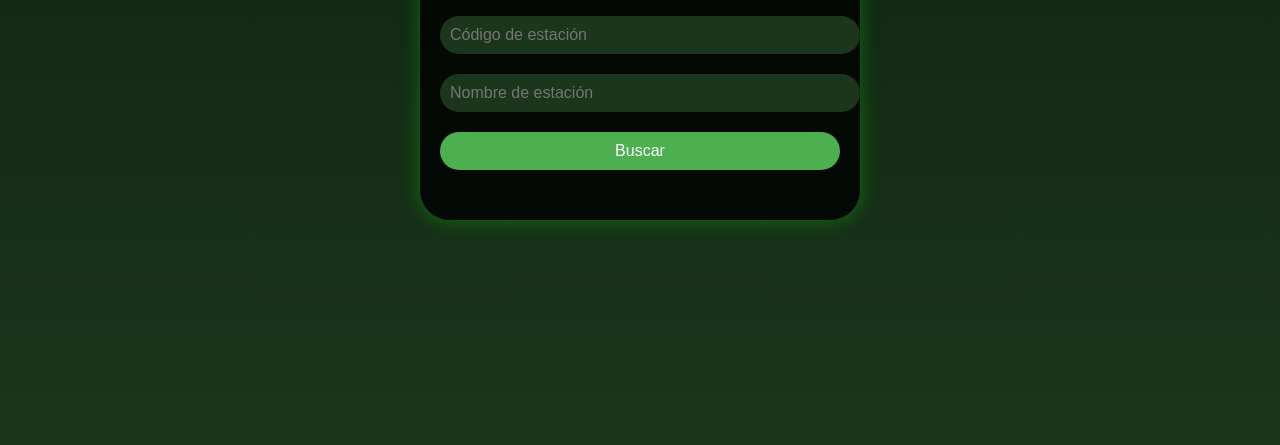
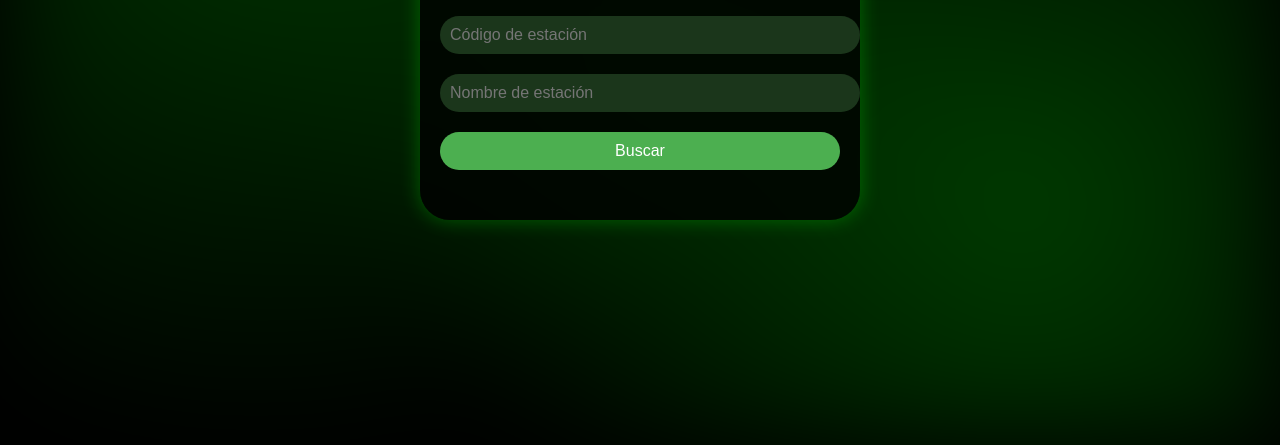
Before and after one commit to Filxo2n/borrador-buscador-estaciones-adif, a plain HTML site: page index.html in a window 1280 px wide. Shown: the part 355-800 px from the top of the page. Drawn offline with Linux system fonts and the light colour scheme.

Commit message:
Update index.html

```diff
--- a/index.html
+++ b/index.html
@@ -7,7 +7,7 @@
     <link rel="manifest" href="manifest.json">
     <style>
         body {
-            background: linear-gradient(to bottom, #0d1f0f, #1b361b);
+            background: black;
             color: white;
             font-family: Arial, sans-serif;
             display: flex;
@@ -16,7 +16,22 @@
             justify-content: center;
             height: 100vh;
             margin: 0;
+            position: relative;
+            overflow: hidden;
         }
+
+        body::before {
+            content: "";
+            position: absolute;
+            width: 100%;
+            height: 100%;
+            background: radial-gradient(circle at 20% 30%, rgba(0, 100, 0, 0.5), transparent 50%),
+                        radial-gradient(circle at 80% 70%, rgba(0, 150, 0, 0.4), transparent 50%),
+                        radial-gradient(circle at 50% 50%, rgba(0, 80, 0, 0.3), transparent 50%);
+            filter: blur(50px);
+            z-index: -1;
+        }
+
         .contenedor {
             background: rgba(0, 0, 0, 0.8);
             padding: 20px;
```
